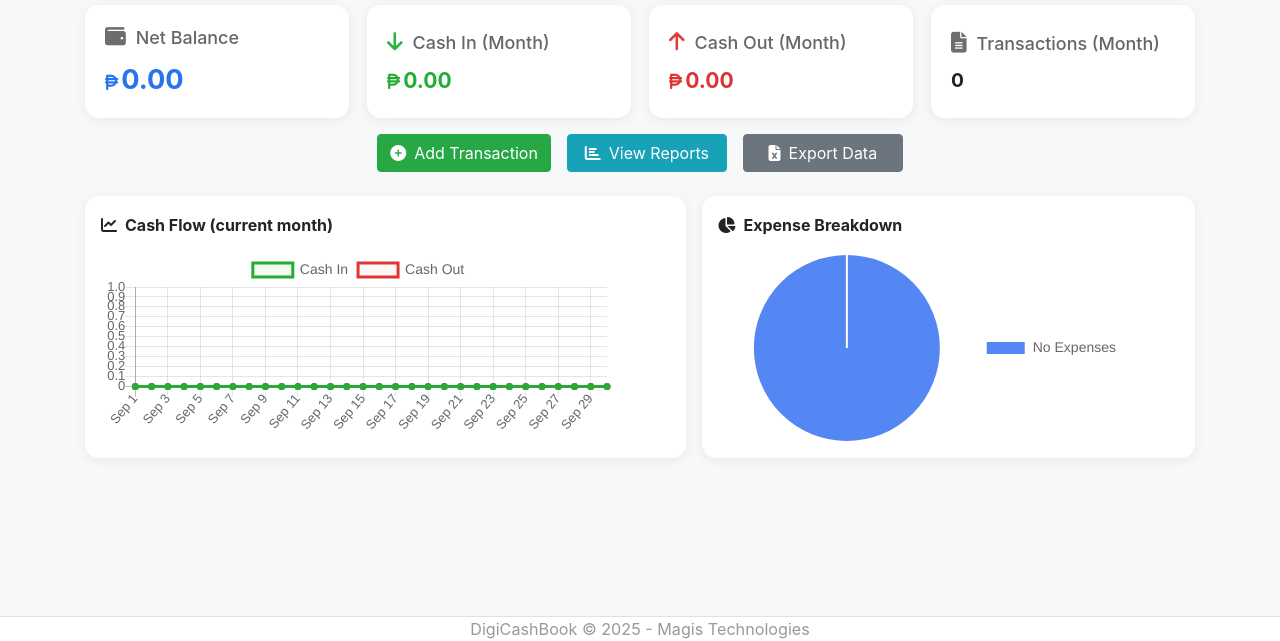
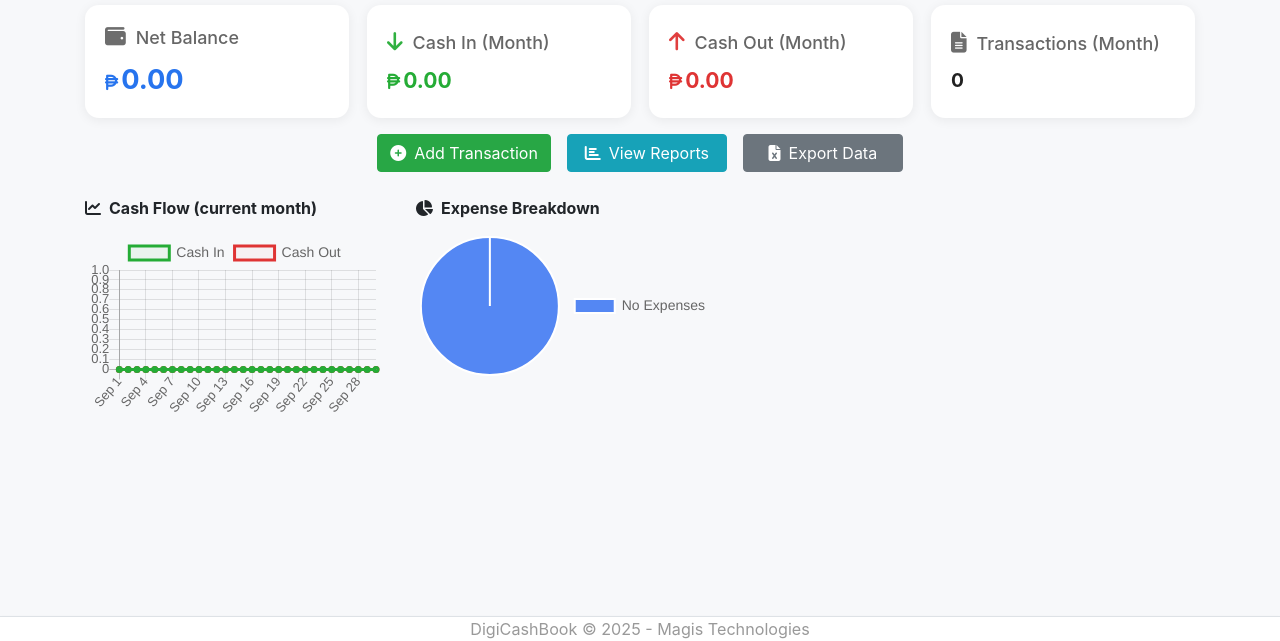
Before and after one commit to sniper57/DigiCashBook, a PHP site: page /dashboard.php in a window 1280 px wide. Shown: the part 159-800 px from the top of the page. Run offline with PHP 8.4, Linux system fonts and the light colour scheme; the visitor is signed in with stand-in values (Sample User, id 1); data that the repository does not hold is empty.

Commit message:
Update dashboard.php
update

```diff
--- a/dashboard.php
+++ b/dashboard.php
@@ -206,16 +206,25 @@ if(empty($cat_labels)) {
 
     <!-- Main Charts Section -->
     <div class="dashboard-section">
+        <div class="row">
+            <div class="col-lg-6 col-md-6 col-sm-12 col-xs-12">
                 <!-- Line Chart -->
-        <div class="dashboard-chart-card flex-fill mb-4">
+                <div class="flex-fill mb-4">
                     <div class="card-title font-weight-bold mb-3"><i class="fa fa-chart-line mr-2"></i>Cash Flow (current month)</div>
                     <canvas id="cashFlowChart" height="140"></canvas>
                 </div>
+            </div>
+
+            <div class="col-lg-6 col-md-6 col-sm-12 col-xs-12">
                 <!-- Pie Chart -->
-        <div class="dashboard-pie-card flex-fill mb-4">
+                <div class="flex-fill mb-4">
                     <div class="card-title font-weight-bold mb-3"><i class="fa fa-chart-pie mr-2"></i>Expense Breakdown</div>
                     <canvas id="expensePieChart" height="140"></canvas>
                 </div>
+            </div>
+        </div>
+
+
     </div>
 </div>
 <script src="https://cdn.jsdelivr.net/npm/chart.js@2.9.4/dist/Chart.min.js"></script>
```
Lines whose indentation alone changed are shown as unchanged.
